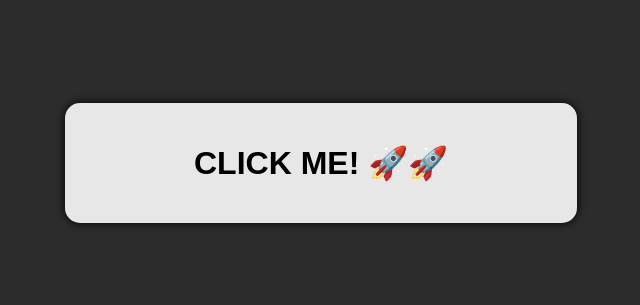
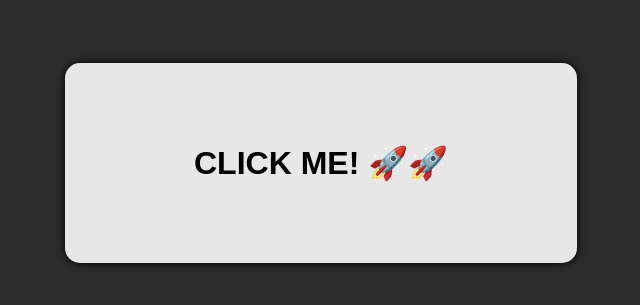
Before and after one commit to ajcappo/bg-color-generator, a plain HTML site: page index.html in a window 1280 px wide. Shown: the part 269-574 px from the top of the page, without its empty margins (351-991 px from the left). Drawn offline with Linux system fonts and the light colour scheme.

Commit message:
Update index.css

```diff
--- a/css/index.css
+++ b/css/index.css
@@ -20,7 +20,7 @@
 
 .btn{
     width: 40vw;
-    height: 15vh;
+    height: 200px;
     background-color: rgb(231, 231, 231);
     border: none;
     position: absolute;
@@ -39,6 +39,6 @@
 
 .btn:hover{
    cursor: pointer;
-   font-size: 2.1em
+
 
 }
```
